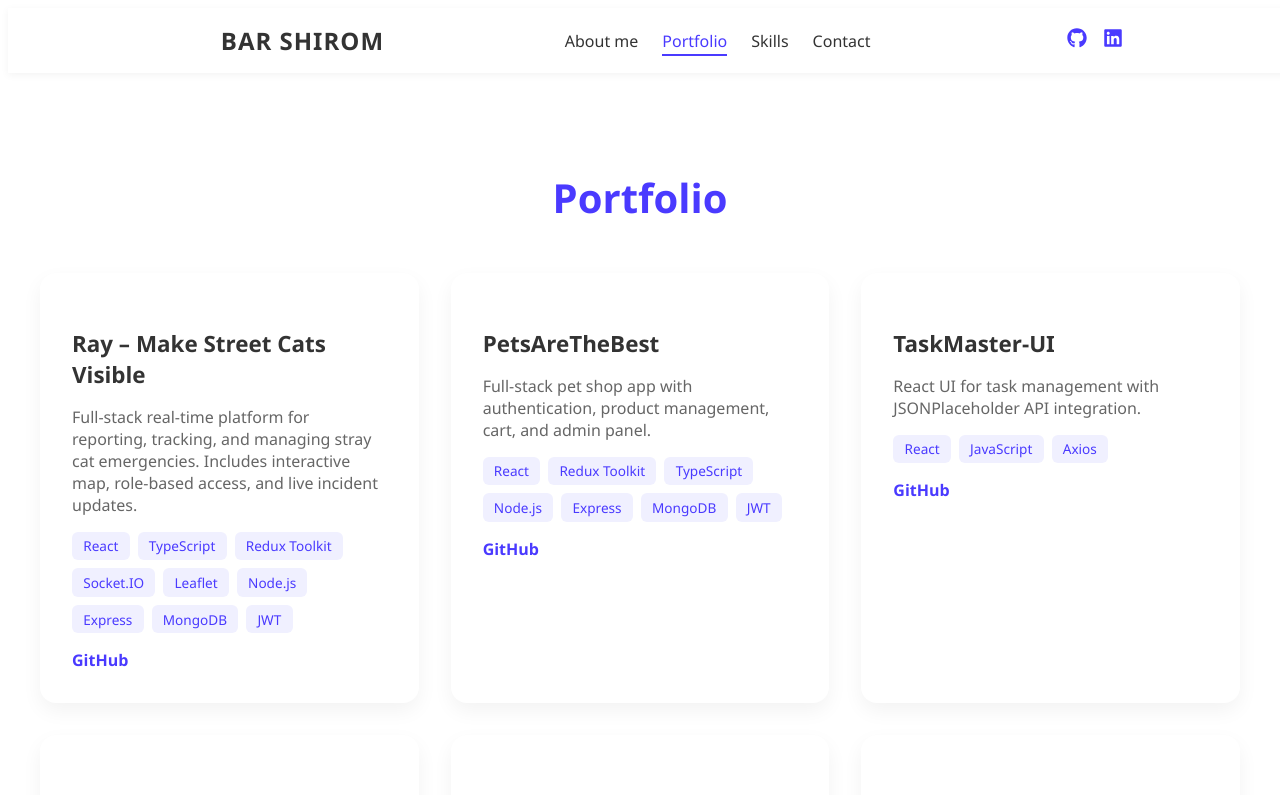
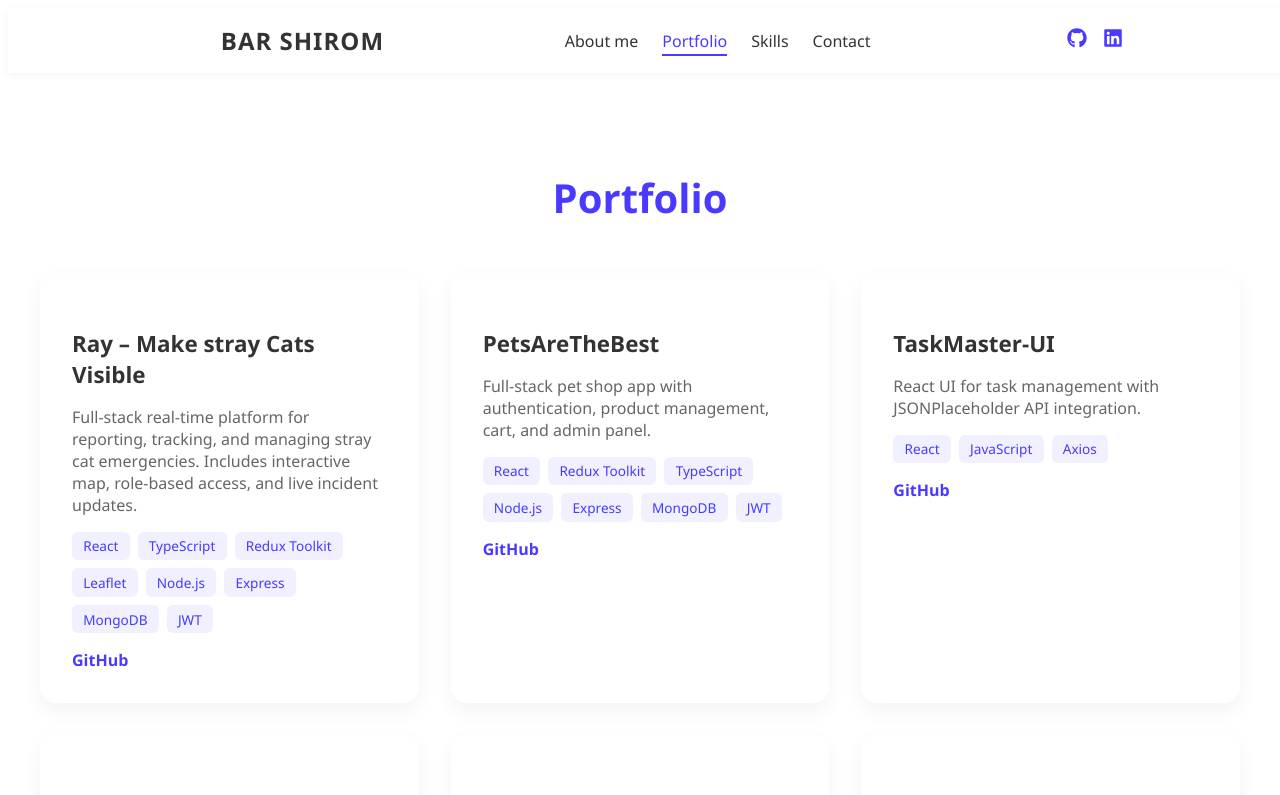
Before and after one commit to BarShirom/Bar-Shirom-Portfolio, a React (Vite) app in the folder client/: page /portfolio in a window 1280 px wide. Shown: the top 795 px of the page. Built offline with nearby package versions, Linux system fonts and the light colour scheme.

Commit message:
updating projects data

```diff
--- a/client/src/data/projectsData.ts
+++ b/client/src/data/projectsData.ts
@@ -1,13 +1,12 @@
 export const projects = [
   {
-    title: "Ray – Make Street Cats Visible",
+    title: "Ray – Make stray Cats Visible",
     description:
       "Full-stack real-time platform for reporting, tracking, and managing stray cat emergencies. Includes interactive map, role-based access, and live incident updates.",
     tech: [
       "React",
       "TypeScript",
       "Redux Toolkit",
-      "Socket.IO",
       "Leaflet",
       "Node.js",
       "Express",
```
